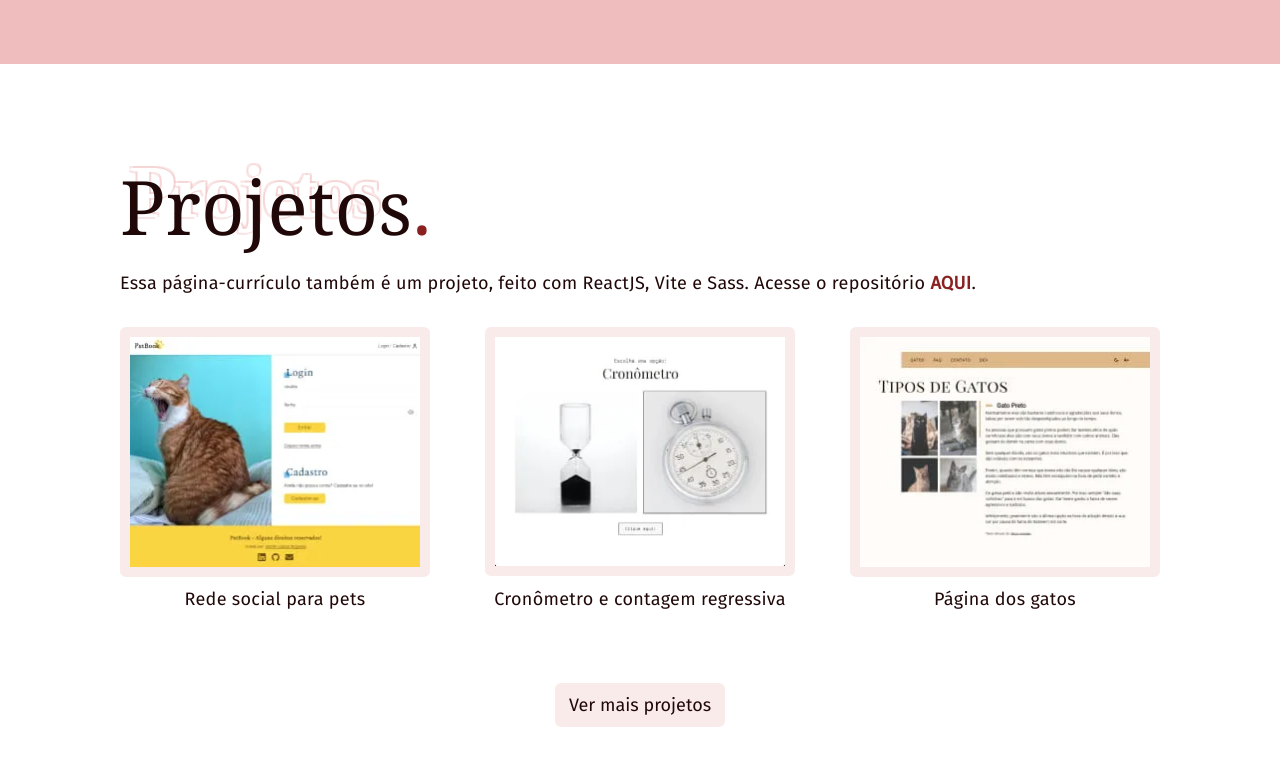
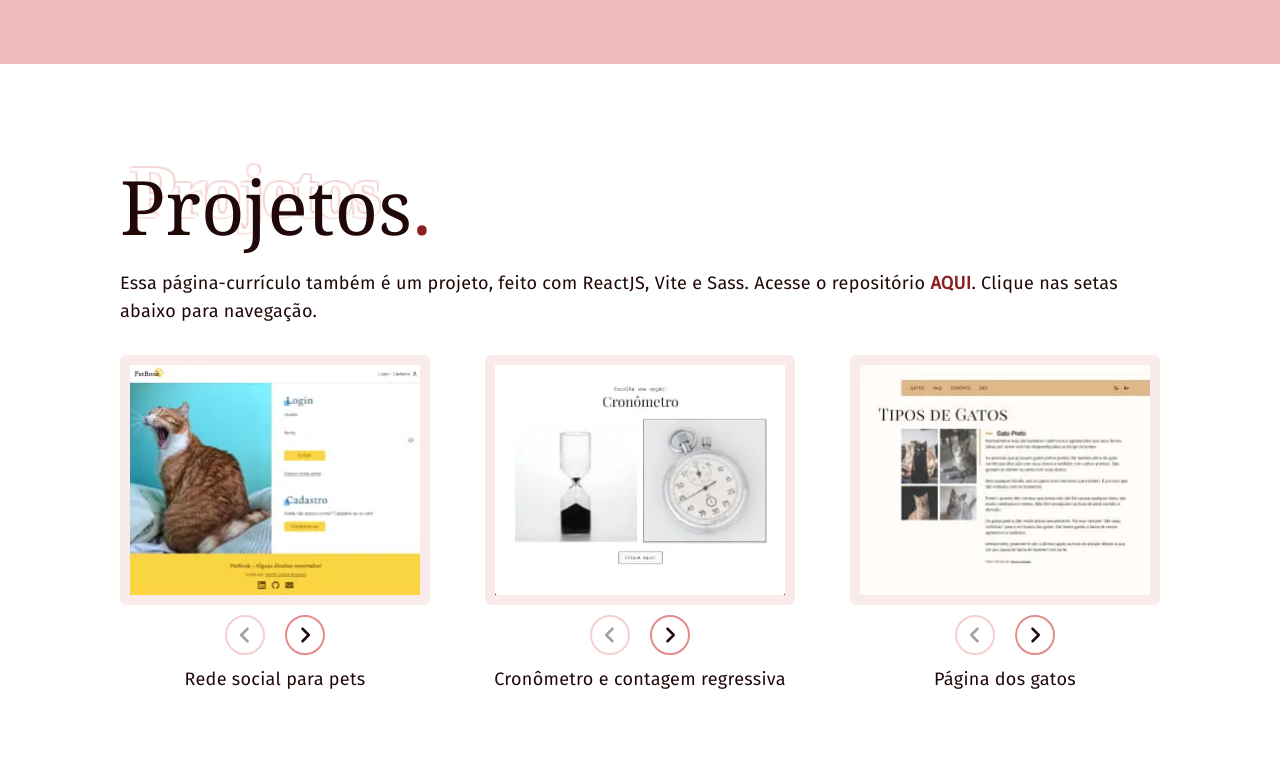
Before and after one commit to iasminln/curriculo-virtual, a React (Vite) app: page / in a window 1280 px wide. Shown: the part 2000-2762 px from the top of the page. Built offline with nearby package versions, Linux system fonts and the light colour scheme; a web font is replaced by a local one.

Commit message:
fixed projetos section

```diff
--- a/src/components/Contato/_contato.scss
+++ b/src/components/Contato/_contato.scss
@@ -16,7 +16,7 @@
 
     .content-titulo {
       position: absolute;
-      top: size(-42);
+      top: size(-35);
     }
 
     .conteudo {
--- a/src/components/Creditos/_creditos.scss
+++ b/src/components/Creditos/_creditos.scss
@@ -15,7 +15,7 @@
 
     .content-titulo {
       position: absolute;
-      top: size(-42);
+      top: size(-35);
     }
 
     .conteudo {
--- a/src/components/Formacao/_formacao.scss
+++ b/src/components/Formacao/_formacao.scss
@@ -30,7 +30,7 @@
     .content-text {
       @include mediaq(1000) {
         position: absolute;
-        top: size(-42);
+        top: size(-35);
       }
     }
 
--- a/src/components/Header/_header.scss
+++ b/src/components/Header/_header.scss
@@ -24,7 +24,6 @@
       background: none;
       border: none;
       transition: 0.3s;
-      cursor: pointer;
 
       &.active {
         transform: rotate(90deg);
@@ -138,7 +137,6 @@
   }
 
   .btn-dakr-mode {
-    cursor: pointer;
     background: none;
     border: 2px solid $color-three;
     border-radius: 20px;
--- a/src/components/Projetos/Icons.jsx
+++ b/src/components/Projetos/Icons.jsx
@@ -1,21 +1,27 @@
-export const IconDireita = () => {
-
+export const IconDireita = ({ color }) => {
   return (
-
-    <svg xmlns="http://www.w3.org/2000/svg" height="1.25em" width="1.25em" viewBox="0 0 320 512">
+    <svg
+      fill={color}
+      xmlns="http://www.w3.org/2000/svg"
+      height="1.25em"
+      width="1.25em"
+      viewBox="0 0 320 512"
+    >
       <path d="M278.6 233.4c12.5 12.5 12.5 32.8 0 45.3l-160 160c-12.5 12.5-32.8 12.5-45.3 0s-12.5-32.8 0-45.3L210.7 256 73.4 118.6c-12.5-12.5-12.5-32.8 0-45.3s32.8-12.5 45.3 0l160 160z" />
     </svg>
+  );
+};
 
-
-  );
-}
-
-export const IconEsquerda = () => {
-
+export const IconEsquerda = ({ color }) => {
   return (
-    <svg xmlns="http://www.w3.org/2000/svg" height="1.25em" width="1.25em" viewBox="0 0 320 512">
+    <svg
+      fill={color}
+      xmlns="http://www.w3.org/2000/svg"
+      height="1.25em"
+      width="1.25em"
+      viewBox="0 0 320 512"
+    >
       <path d="M41.4 233.4c-12.5 12.5-12.5 32.8 0 45.3l160 160c12.5 12.5 32.8 12.5 45.3 0s12.5-32.8 0-45.3L109.3 256 246.6 118.6c12.5-12.5 12.5-32.8 0-45.3s-32.8-12.5-45.3 0l-160 160z" />
     </svg>
-
   );
-}
+};
--- a/src/components/Projetos/ItemProjeto.jsx
+++ b/src/components/Projetos/ItemProjeto.jsx
@@ -1,32 +1,55 @@
-import React, { useState } from 'react';
-import useMedia from '../../Hooks/useMedia';
-import { IconDireita } from './Icons'
-import { IconEsquerda } from './Icons';
-import ImageWebp from '../Util/ImageWebp';
+import React, { useState, useContext } from "react";
+import { IconDireita } from "./Icons";
+import { IconEsquerda } from "./Icons";
+import ImageWebp from "../Util/ImageWebp";
+import { UserContext } from "../../userContext";
 
 const ItemProjeto = ({ img, imgWebp, title, hover, height, width }) => {
-  const isMobile = useMedia('(max-width: 47.5rem)')
-  const [visibleImg, setVisibleImg] = useState(true)
-
+  const [visibleImg, setVisibleImg] = useState(true);
+  const { darkAtivo } = useContext(UserContext)
+  const colorNavIcons = darkAtivo ? '#FAEBEB' : '#210808'
 
   return (
-    <section className='item-projeto'>
-      <div className='box'>
-        {isMobile ? visibleImg ? <ImageWebp src={img} srcWebp={imgWebp} alt={title} width={width} height={height} /> : null : <ImageWebp src={img} srcWebp={imgWebp} alt={title} />}
-        {isMobile ? !visibleImg ? <div className='text-hover'>{hover}</div> : null : <div className='text-hover'>{hover}</div>}
-
+    <div className="item-projeto" aria-label={`Projeto: ${title}`}>
+      <div className="box">
+        {visibleImg ? (
+          <ImageWebp
+            src={img}
+            srcWebp={imgWebp}
+            alt={title}
+            width={width}
+            height={height}
+          />
+        ) : null}
+        {!visibleImg ? <div className="text-hover">{hover}</div> : null}
       </div>
 
-      {isMobile &&
-        <div className='container-btn-slide'>
-          <button className='btn-slide' disabled={visibleImg ? true : false} onClick={() => { setVisibleImg(true) }}><IconEsquerda /></button>
-          <button className='btn-slide' disabled={!visibleImg ? true : false} onClick={() => { setVisibleImg(false) }}><IconDireita /></button>
-        </div>
-      }
-      <p className='title'>{title}</p>
+      <div className="container-btn-slide">
+        <button
+          className="btn-slide"
+          aria-label="Clique para ver a imagem."
+          disabled={visibleImg ? true : false}
+          onClick={() => {
+            setVisibleImg(true);
+          }}
+        >
+          <IconEsquerda color={colorNavIcons} />
+        </button>
+        <button
+          className="btn-slide"
+          aria-label="Clique para ver o box de informações."
+          disabled={!visibleImg ? true : false}
+          onClick={() => {
+            setVisibleImg(false);
+          }}
+        >
+          <IconDireita color={colorNavIcons} />
+        </button>
+      </div>
 
-    </section>
-  )
-}
+      <p className="title">{title}</p>
+    </div>
+  );
+};
 
 export default ItemProjeto;
--- a/src/components/Projetos/Projetos.jsx
+++ b/src/components/Projetos/Projetos.jsx
@@ -16,7 +16,7 @@ const Projetos = () => {
     <section className='projetos' id='projetos' aria-labelledby='title-projetos'>
 
       <Titulo id='title-projetos'>Projetos</Titulo>
-      <p className='text-inicial'>Essa página-currículo também é um projeto, feito com ReactJS, Vite e Sass. Acesse o repositório <a href="https://github.com/iasminln/curriculo-virtual" target="_blank" rel="noreferrer">AQUI</a>.
+      <p className='text-inicial'>Essa página-currículo também é um projeto, feito com ReactJS, Vite e Sass. Acesse o repositório <a href="https://github.com/iasminln/curriculo-virtual" target="_blank" rel="noreferrer">AQUI</a>. Clique nas setas abaixo para navegação.
       </p>
       <div className='content'>
         <ItemProjeto
--- a/src/components/Projetos/_projetos.scss
+++ b/src/components/Projetos/_projetos.scss
@@ -54,15 +54,47 @@
 
     .btn-slide {
       @include display-flex();
-      background: $color-three;
-      border: none;
+      border: 2px solid $color-three;
+      background: transparent;
       border-radius: 100%;
       padding: size(8);
-      cursor: pointer;
+      transition: .2s;
+
+      @include dark() {
+        border: 2px solid $color-ten;
+      }
+
+      @include mediaq(900, min) {
+        &:hover {
+          background: $color-three;
+        }
 
         &:disabled {
           opacity: .4;
           cursor: initial;
+
+          &:hover {
+            background: initial;
+
+            @include dark() {
+              background: initial;
+            }
+          }
+        }
+      }
+
+      @include mediaq(900) {
+        border-color: $color-three;
+        background: $color-three;
+
+        &:disabled {
+          opacity: .4;
+          cursor: initial;
+        }
+
+        @include dark() {
+          background: $color-ten;
+        }
       }
     }
   }
@@ -90,17 +122,12 @@
     position: absolute;
     top: 0;
     left: 0;
-    opacity: 0;
     width: 100%;
     height: 100%;
     @include display-flex($f: column);
     border: 10px solid rgba($color: $color-two, $alpha: .3);
     border-radius: 6px;
     padding: size(10);
-
-    @include mediaq(760) {
-      opacity: 1;
-    }
 
     .text-links {
       margin-bottom: size(30);
@@ -113,24 +140,14 @@
     }
   }
 
-  &:hover {
-
   img {
-      @include animation(flipOutY, 0.4s);
-
-      @include mediaq(760) {
-        animation-name: none;
-      }
+    @include animation(flipOutYOposto, .5s);
   }
 
   .text-hover {
-      @include animation(flipOutYOposto, 0.8s);
+    @include animation(flipOutY, 0.5s);
+  }
 
-      @include mediaq(760) {
-        animation-name: none;
-      }
-    }
-  }
 }
 
 
@@ -139,15 +156,15 @@
 
 @keyframes flipOutY {
   0% {
+    -webkit-transform: rotate3d(0, 1, 0, 90deg);
+    transform: rotate3d(0, 1, 0, 90deg);
+    opacity: 0;
+  }
+
+  100% {
     -webkit-transform: rotate3d(0, 1, 0, 0);
     transform: rotate3d(0, 1, 0, 0);
     opacity: 1;
-  }
-
-  100% {
-    -webkit-transform: rotate3d(0, 1, 0, 90deg);
-    transform: rotate3d(0, 1, 0, 90deg);
-    opacity: 0;
   }
 }
 
--- a/src/components/Util/_util.scss
+++ b/src/components/Util/_util.scss
@@ -78,7 +78,6 @@
 }
 
 .button-default {
-  cursor: pointer;
   display: inline-block;
   padding: size(8) size(14);
   min-width: 120px;
--- a/src/css/_reset.scss
+++ b/src/css/_reset.scss
@@ -42,6 +42,8 @@ h4 {
 a {
   text-decoration: none;
   color: $color-type;
+  height: fit-content;
+  cursor: pointer;
 
   @include dark() {
     color: $color-four;
@@ -55,9 +57,14 @@ li {
   padding: 0;
 }
 
-img {
+img,
+svg {
   display: block;
   max-width: 100%;
+}
+
+button {
+  cursor: pointer;
 }
 
 button,
--- a/src/css/_vars.scss
+++ b/src/css/_vars.scss
@@ -18,3 +18,4 @@ $color-six: #210E0E;
 $color-seven: #2D2626;
 $color-eight: #551717;
 $color-nine: #403535;
+$color-ten: #675454;
```
Lines whose indentation alone changed are shown as unchanged.
